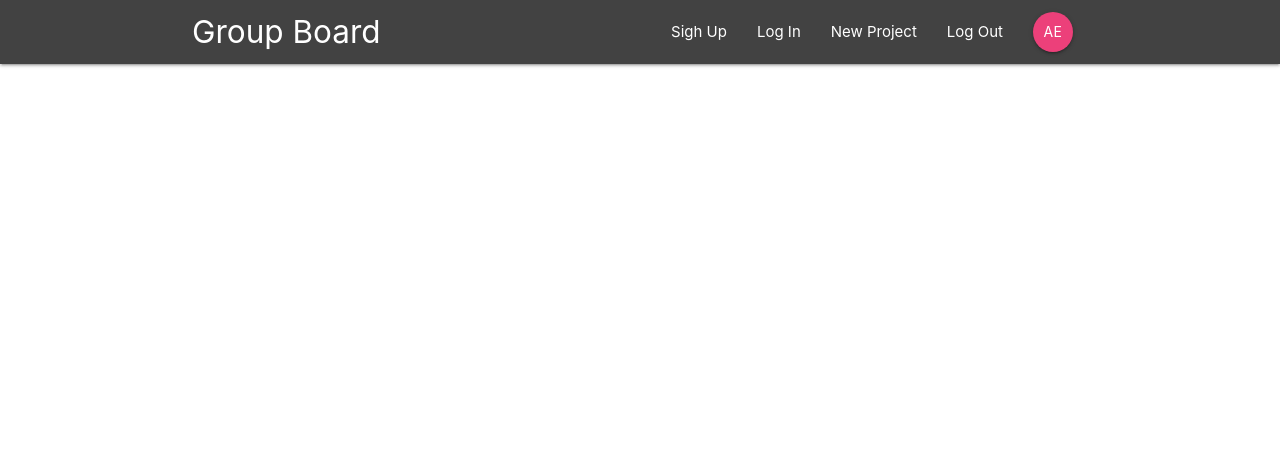
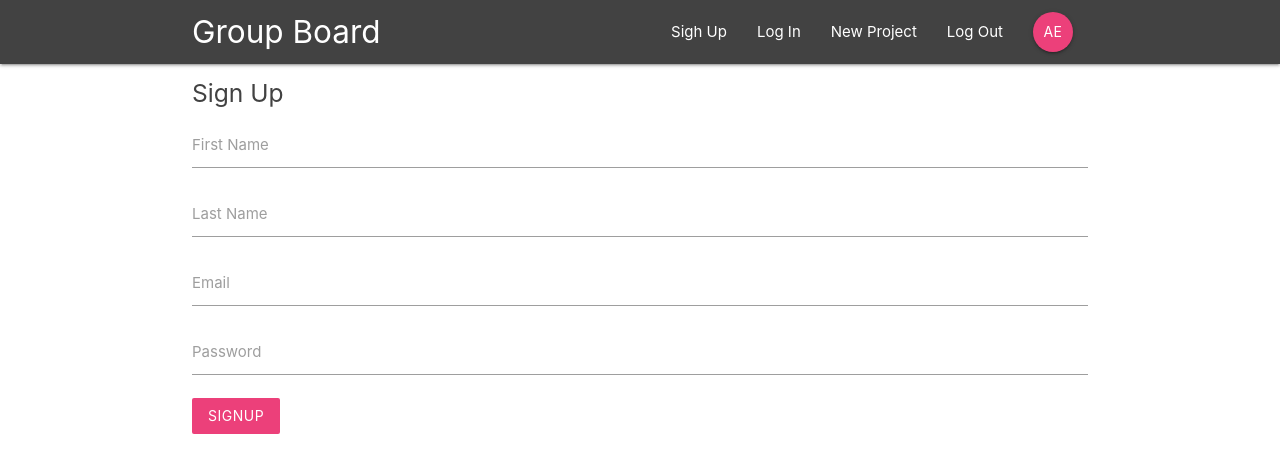
Before and after one commit to arendestes/group-board, a React (Create React App) app: page /signup in a window 1280 px wide. Shown: the top 472 px of the page. Built offline with nearby package versions, Linux system fonts and the light colour scheme.

Commit message:
created signup and signin components

```diff
--- a/public/index.html
+++ b/public/index.html
@@ -41,5 +41,6 @@
       To begin the development, run `npm start` or `yarn start`.
       To create a production bundle, use `npm run build` or `yarn build`.
     -->
+    <script src="https://cdnjs.cloudflare.com/ajax/libs/materialize/1.0.0/js/materialize.min.js"></script>
   </body>
 </html>
--- a/src/App.js
+++ b/src/App.js
@@ -3,7 +3,8 @@
 import Navbar from './components/layout/Navbar';
 import Dashboard from './components/dashboard/Dashboard';
 import ProjectDetails from './components/projects/ProjectDetails';
-
+import SignIn from './components/auth/Signin';
+import SignUp from './components/auth/Signup';
 
 
 function App() {
@@ -14,6 +15,8 @@
         <Switch>
           <Route exact path='/' component={Dashboard} />
           <Route path="/project/:id" component={ProjectDetails} />
+          <Route path="/signin" component={SignIn} />
+          <Route path="/signup" component={SignUp} />
         </Switch>
       </div>
     </BrowserRouter>
--- a/src/components/auth/Signin.js
+++ b/src/components/auth/Signin.js
@@ -0,0 +1,41 @@
+import React, { Component } from 'react';
+
+class SignIn extends Component {
+    state = {
+        password: '',
+        email: ''
+    }
+    handleChange = (e)=>{
+        this.setState(
+            {
+                [e.target.id]: e.target.value
+            }
+        )
+    };
+    handleSubmit = (e)=>{
+        e.preventDefault();
+        console.log(this.state);
+    };
+    render(){
+        return(
+            <div className="container">
+                <form onSubmit={this.handleSubmit} className="white">
+                    <h5 className="grey-text text-darken-3">Sign In</h5>
+                    <div className="input-field">
+                        <label htmlFor="email">Email</label>
+                        <input type="email" id="email" onChange={this.handleChange}/>
+                    </div>
+                    <div className="input-field">
+                        <label htmlFor="password">Password</label>
+                        <input type="password" id="password" onChange={this.handleChange}/>
+                    </div>
+                    <div className="input-field">
+                        <button className="btn pink lighten-1 z-depth-0">Login</button>
+                    </div>
+                </form>
+            </div>
+        )
+    }
+}
+
+export default SignIn;
--- a/src/components/auth/Signup.js
+++ b/src/components/auth/Signup.js
@@ -0,0 +1,51 @@
+import React, { Component } from 'react';
+
+class SignUp extends Component {
+    state = {
+        firstName: '',
+        lastName: '',
+        password: '',
+        email: ''
+    }
+    handleChange = (e)=>{
+        this.setState(
+            {
+                [e.target.id]: e.target.value
+            }
+        )
+    };
+    handleSubmit = (e)=>{
+        e.preventDefault();
+        console.log(this.state);
+    };
+    render(){
+        return(
+            <div className="container">
+                <form onSubmit={this.handleSubmit} className="white">
+                    <h5 className="grey-text text-darken-3">Sign Up</h5>
+                    <div className="input-field">
+                        <label htmlFor="firstName">First Name</label>
+                        <input type="text" id="firstName" onChange={this.handleChange}/>
+                    </div>
+                    <div className="input-field">
+                        <label htmlFor="lastName">Last Name</label>
+                        <input type="text" id="lastName" onChange={this.handleChange}/>
+                    </div>
+                    <div className="input-field">
+                        <label htmlFor="email">Email</label>
+                        <input type="email" id="email" onChange={this.handleChange}/>
+                    </div>
+                    <div className="input-field">
+                        <label htmlFor="password">Password</label>
+                        <input type="password" id="password" onChange={this.handleChange}/>
+                    </div>
+                    <div className="input-field">
+                        <button className="btn pink lighten-1 z-depth-0">Signup</button>
+                    </div>
+                </form>
+            </div>
+        )
+    }
+}
+
+export default SignUp;
```
